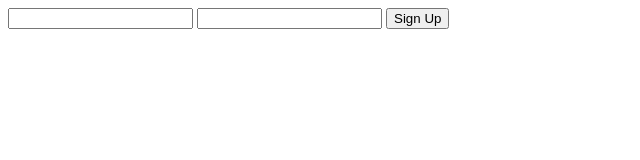
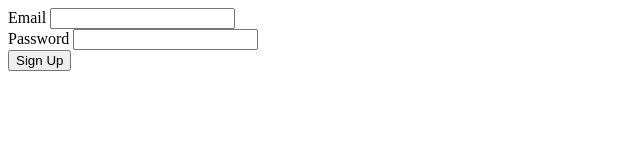
Before and after one commit to tusharbansal22/Flipr.ai, a website: page index.html in a window 1280 px wide. Shown: the whole page, without its empty margins (0-640 px from the left). Drawn offline with Linux system fonts and the light colour scheme.

Commit message:
Updated labels

```diff
--- a/index.html
+++ b/index.html
@@ -3,11 +3,14 @@
   <head>
     <meta charset="utf-8">
     <title>Register</title>
+    <link rel="stylesheet" href="popupS.css">
   </head>
   <body>
     <form action="/register" method="post">
-      <input type="email" name="email">
-      <input type="password" name="password">
+      <label for="email">Email</label>
+      <input type="email" name="email"><br>
+      <label for="password">Password</label>
+      <input type="password" name="password"><br>
       <button type="submit" name="button">Sign Up</button>
     </form>
   </body>
```
